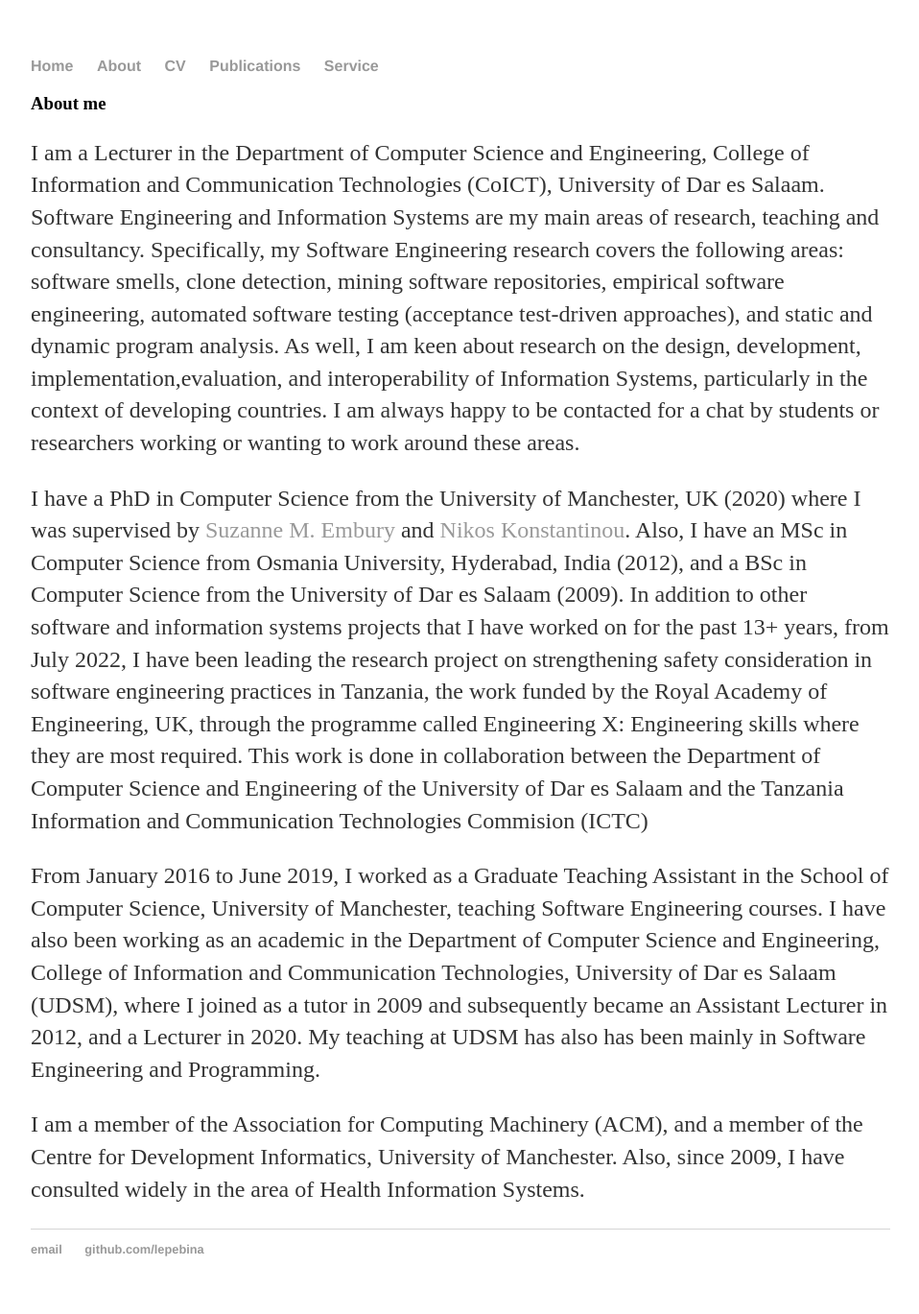
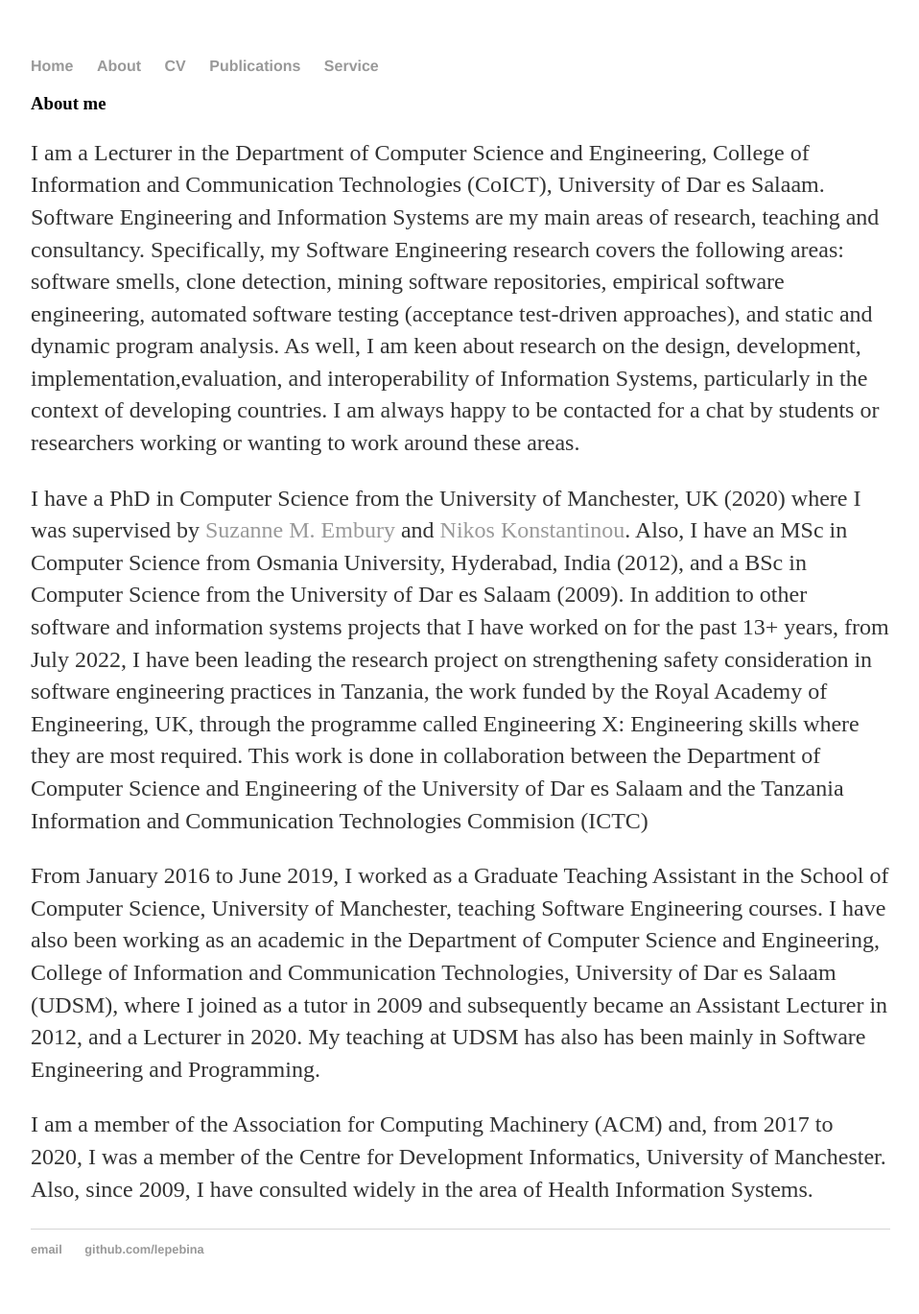
Before and after one commit to lepebina/lepebina.github.io, a Jekyll site: the page built from about.html, in a window 1280 px wide. Shown: the whole page at 96% size, without its empty margins (160-1118 px from the left). Built offline with Jekyll 4.4.1, drawn with Linux system fonts in a browser that asks for light colours.

Commit message:
Update about.html

```diff
--- a/about.html
+++ b/about.html
@@ -24,7 +24,7 @@ title: Leonard Peter Binamungu
 		Lecturer in 2012, and a Lecturer in 2020. My teaching at UDSM has also has been mainly in Software Engineering and Programming.
 		</p>
 
-		<p>I am a member of the Association for Computing Machinery (ACM), and a member of the Centre for Development Informatics, University of Manchester.
+		<p>I am a member of the Association for Computing Machinery (ACM) and, from 2017 to 2020, I was a member of the Centre for Development Informatics, University of Manchester.
 		Also, since 2009, I have consulted widely in the area of Health Information Systems.
 	</p>
 
```
